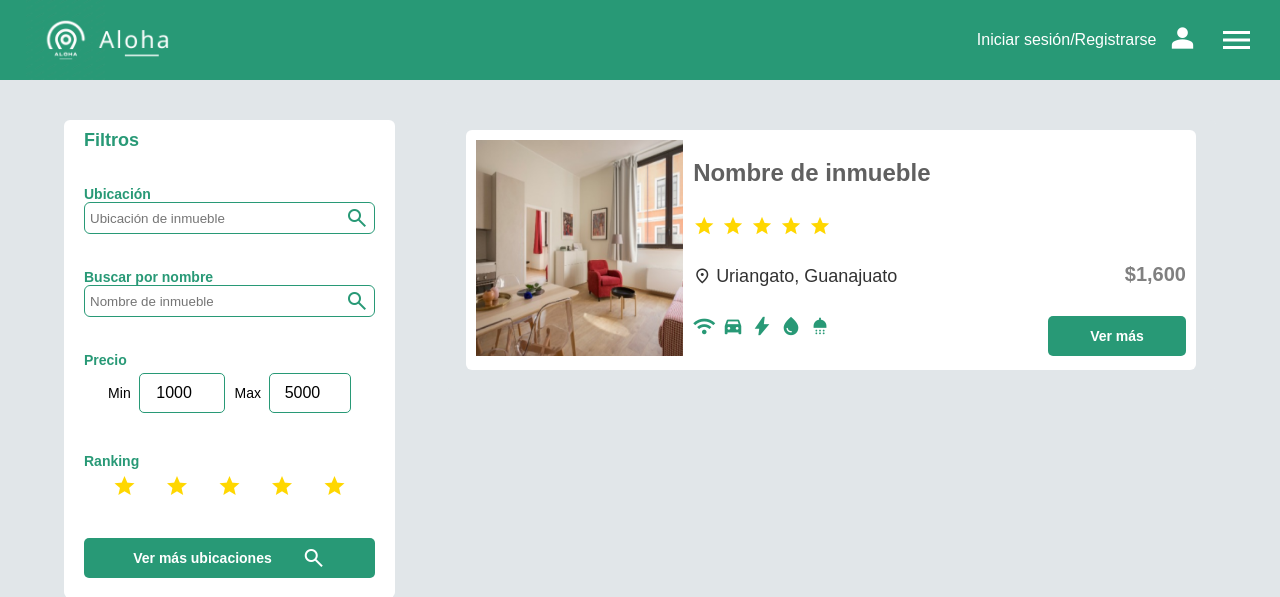
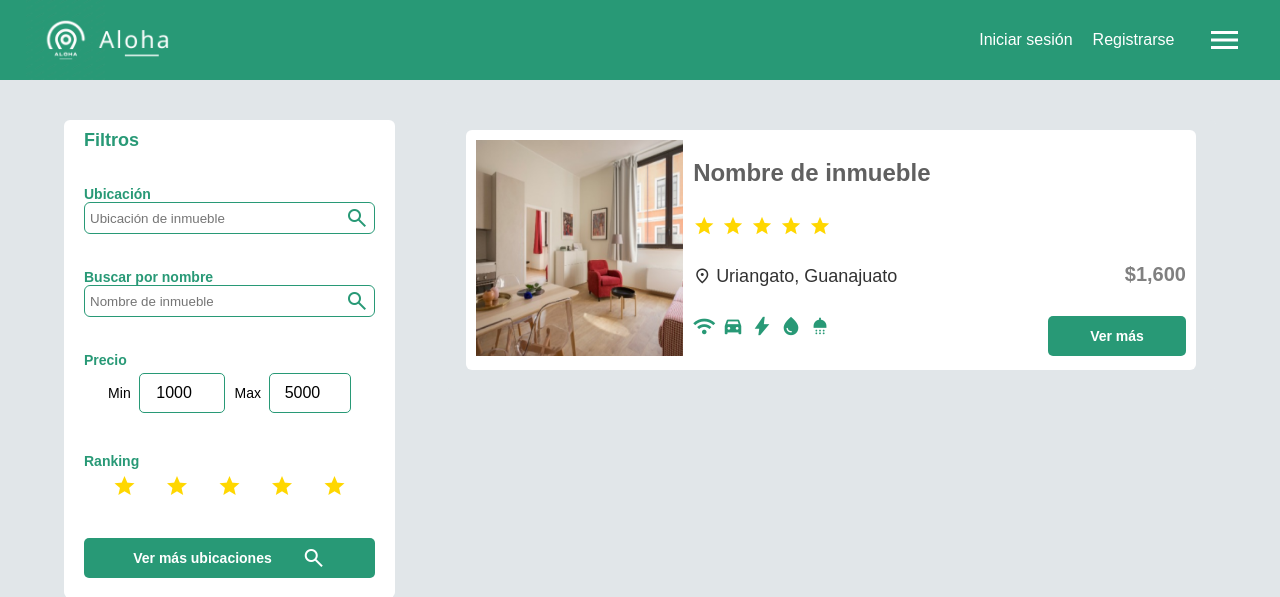
Before and after one commit to agus-br/aloha, a PHP site: page / in a window 1280 px wide. Shown: the top 597 px of the page. Run offline with PHP 8.4, Linux system fonts and the light colour scheme; some web fonts are replaced.

Commit message:
Nuevo diseño en el navbar principal y acceso a la configuración con menu de amburguesa. Se agregaron links de la lista de categorias de configuración

```diff
--- a/conf_perfil.html
+++ b/conf_perfil.html
@@ -13,7 +13,9 @@
 <body>
     <nav class="navbar">
         <div class="logo">
-            <img src="img/aloha.png" alt="Logo de Aloha">
+            <a href="index.html">
+                <img src="img/aloha.png" alt="Logo de Aloha">
+            </a>
         </div>
         <div class="titulo">
             <h1>Configuración</h1>
--- a/css/basic.css
+++ b/css/basic.css
@@ -45,12 +45,19 @@ body {
     justify-self: flex-end;
     align-items: center;
     color: white;
-    gap: 10px;
+    gap: 20px;
 }
 
 .navbar .login-signup a{
+    display: flex;
+    align-items: center;
+    height: 100%;
     text-decoration: none;
     color: white;
+}
+
+.navbar .login-signup a:hover{
+    background-color: #50C7A2;
 }
 
 .navbar .login-signup span {
@@ -87,10 +94,16 @@ body {
 
 #menu-logo {
     display: flex;
+    width: 60px;
     height: 100%;
+    justify-content: center;
     align-items: center;
     color: white;
     cursor: pointer;
+}
+
+#menu-logo:hover {
+    background-color: #50C7A2;
 }
 
 #menu-logo span{
--- a/index.html
+++ b/index.html
@@ -25,8 +25,9 @@
         </div>
         <div id="header-derecha">
             <div class="login-signup">
-                <a href="login.html">Iniciar sesión/Registrarse</a>
-                <a href=""><span class="material-symbols-outlined">person</span></a>
+                <a href="login.html">Iniciar sesión</a>
+                <a href="signup.html">Registrarse</a>
+                <!-- <a href=""><span class="material-symbols-outlined">person</span></a> -->
             </div>
 
             <div class="menu-amburguesa">
```
